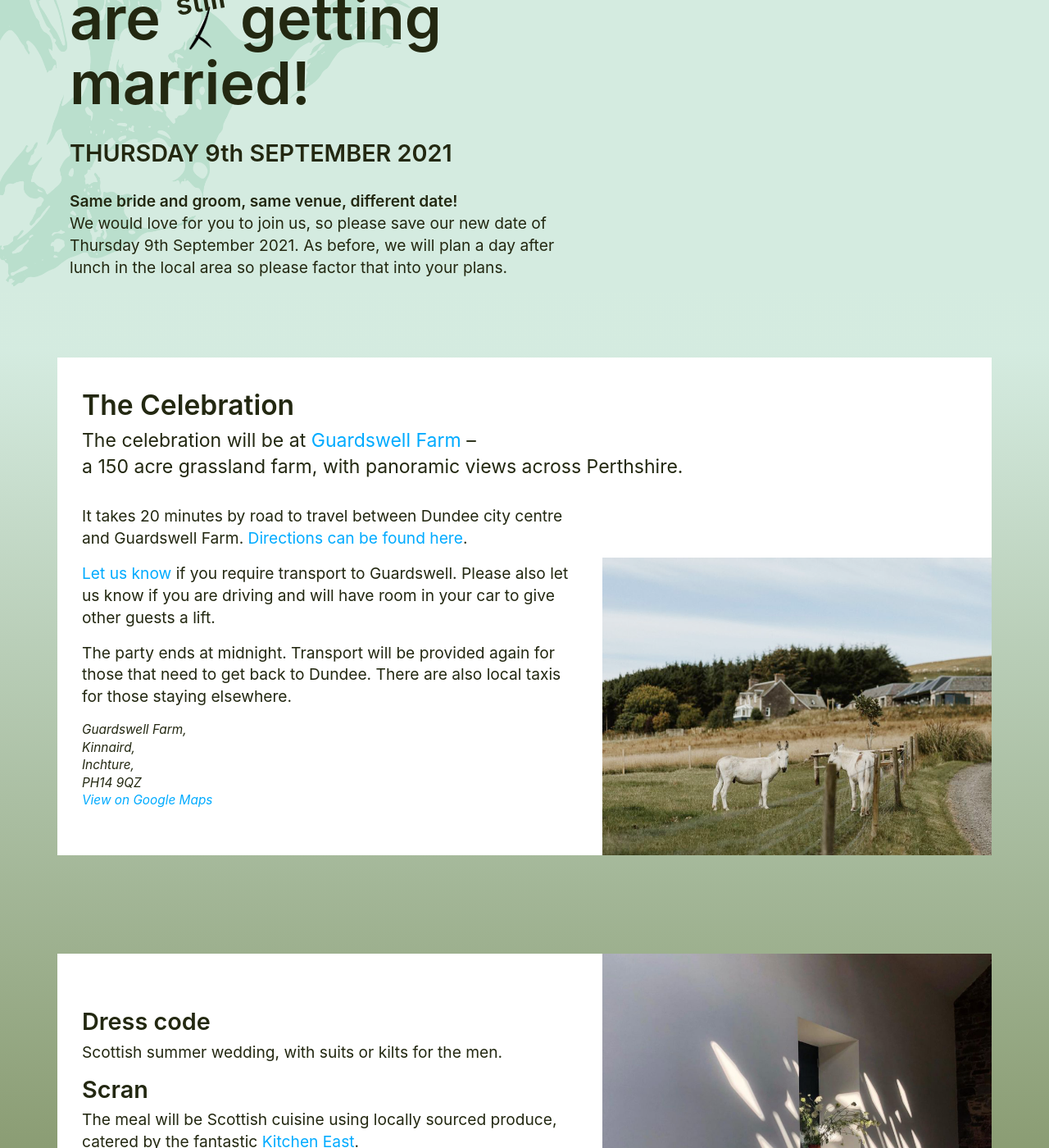
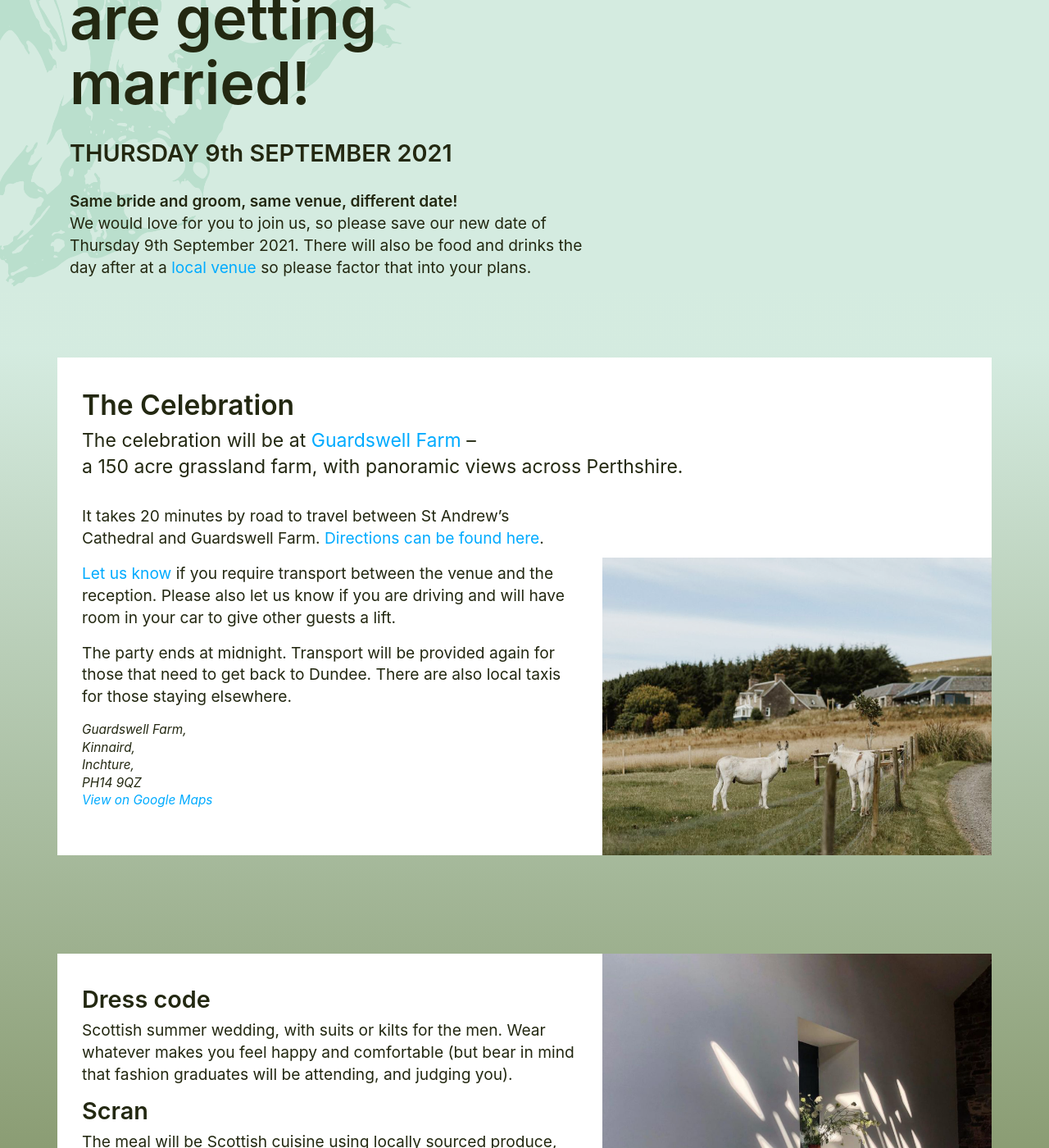
Before and after one commit to JamieRobertson/nadia-jamie, a Jekyll site: the page built from index.html, in a window 1280 px wide and 1400 px high, scrolled down 217 px. Shown: the whole window at 82% size. Built offline with Jekyll 4.4.1, drawn with Linux system fonts in a browser that asks for light colours; nearby versions of some CDN libraries; some web fonts are replaced; some of the changed text lies outside the part shown.

Commit message:
add information about day after event at Caird Hall

```diff
--- a/index.html
+++ b/index.html
@@ -8,7 +8,7 @@
     <section class="container">
         <div class="row pt-120">
             <div class="col-12 col-md-10 col-lg-7">
-                <h1 class="display-3 mb-30">Nadia and Jamie are <span class="text-amendment"><span class="text-inserted">still</span></span> getting married!</h1>
+                <h1 class="display-3 mb-30">Nadia and Jamie are getting married!</h1>
                 <p class="font-weight-bold">
                     <span class="text-uppercase h4 d-block mb-30">Thursday 9<span class="text-lowercase">th</span> September 2021</span>
                 </p>
@@ -20,11 +20,8 @@
                     <span class="font-weight-bold">Same bride and groom, same venue, different date!</span>
                     <br>
                     We would love for you to join us, so please save our new date of Thursday 9th September 2021.
-                    As before, we will plan a day after lunch in the local area so please factor that into your plans.
+                    There will also be food and drinks the day after at a <a href="{{ site.cairdhall_url }}">local venue</a> so please factor that into your plans.
                 </p>
-            </div>
-            <div class="col-12 col-md-2 col-lg-5">
-                <!-- <img src="/static/img/illustration.png" class="float-right w-100 h-auto d-none d-md-block" style="max-width: 210px;"> -->
             </div>
         </div>
     </section>
@@ -43,11 +40,11 @@
         <div class="row align-items-center bg-white">
             <div class="col-md-12 col-lg-7 px-md-30 pb-30 pb-lg-40 order-lg-first">
                 <p>
-                    It takes 20 minutes by road to travel between Dundee city centre and Guardswell Farm.
+                    It takes 20 minutes by road to travel between St Andrew’s Cathedral and Guardswell Farm.
                     <a href="{% link directions.html %}" target="_blank">Directions can be found here</a>.
                 </p>
                 <p>
-                    <a href="mailto:{{ site.email }}">Let us know</a> if you require transport to Guardswell.
+                    <a href="mailto:{{ site.email }}">Let us know</a> if you require transport between the venue and the reception.
                     Please also let us know if you are driving and will have room in your car to give other guests a lift.
                 </p>
                 <p>
@@ -75,7 +72,7 @@
             <div class="col-md-12 col-lg-7 py-30 p-md-30 pb-lg-40 pt-lg-15">
                 <h4>Dress code</h4>
                 <p>
-                    Scottish summer wedding, with suits or kilts for the men.
+                    Scottish summer wedding, with suits or kilts for the men. Wear whatever makes you feel happy and comfortable (but bear in mind that fashion graduates will be attending, and judging you).
                 </p>
 
                 <h4>Scran</h4>
@@ -253,15 +250,11 @@
 
                 <h3>Other Information</h3>
                 <p>
-                    Please join us for a day-after brunch in the local area.
-                    <!-- , on Friday 10th September at 1pm. <br class="d-none d-xl-block"> -->
-                    More information to come.
+                    Please join us the day after, on Friday 10th September from midday, for some food and drinks at <a href="{{site.cairdhall_url}}">Caird Hall</a>.
                 </p>
 
                 <p>
-                    Due to venue capacity restrictions, unfortunately we cannot welcome young guests, except newborns.
-                    <!--  <br class="d-none d-xl-block"> -->
-                    We hope you understand.
+                    Due to venue capacity restrictions, unfortunately we cannot welcome young guests, except newborns. We hope you understand.
                 </p>
             </div>
         </div>
```
